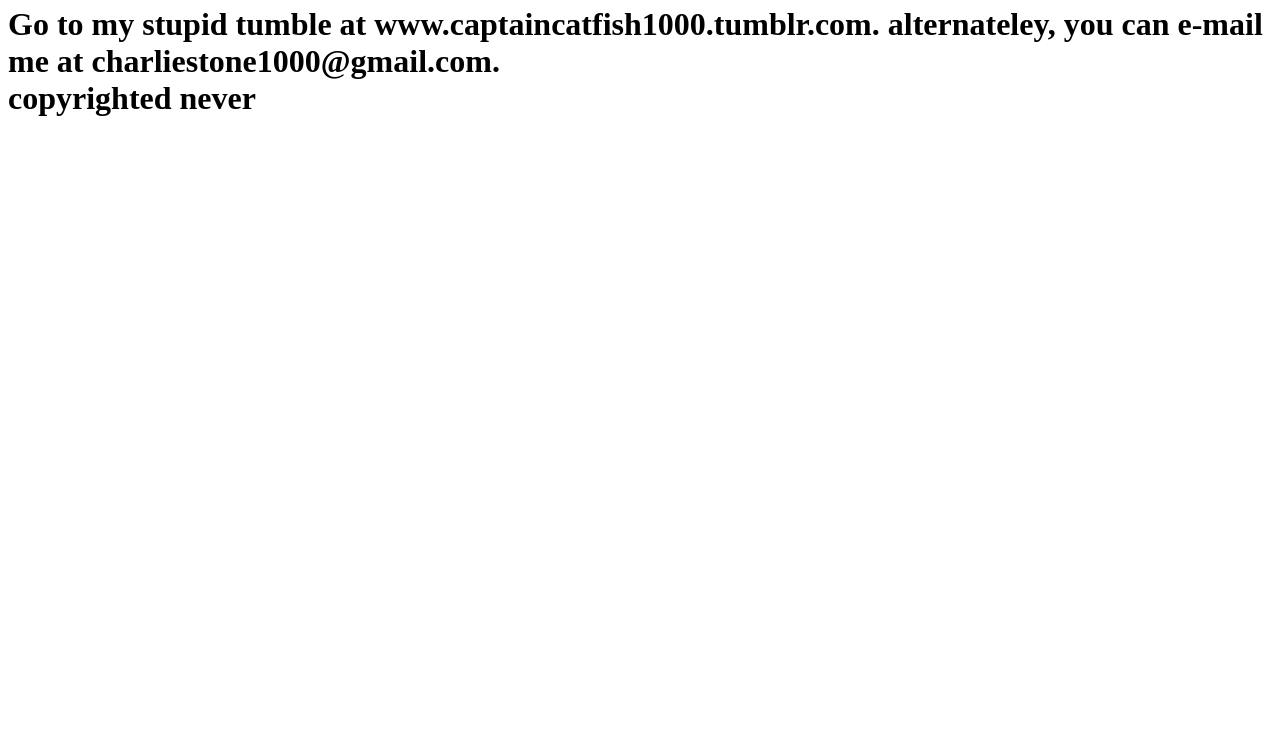
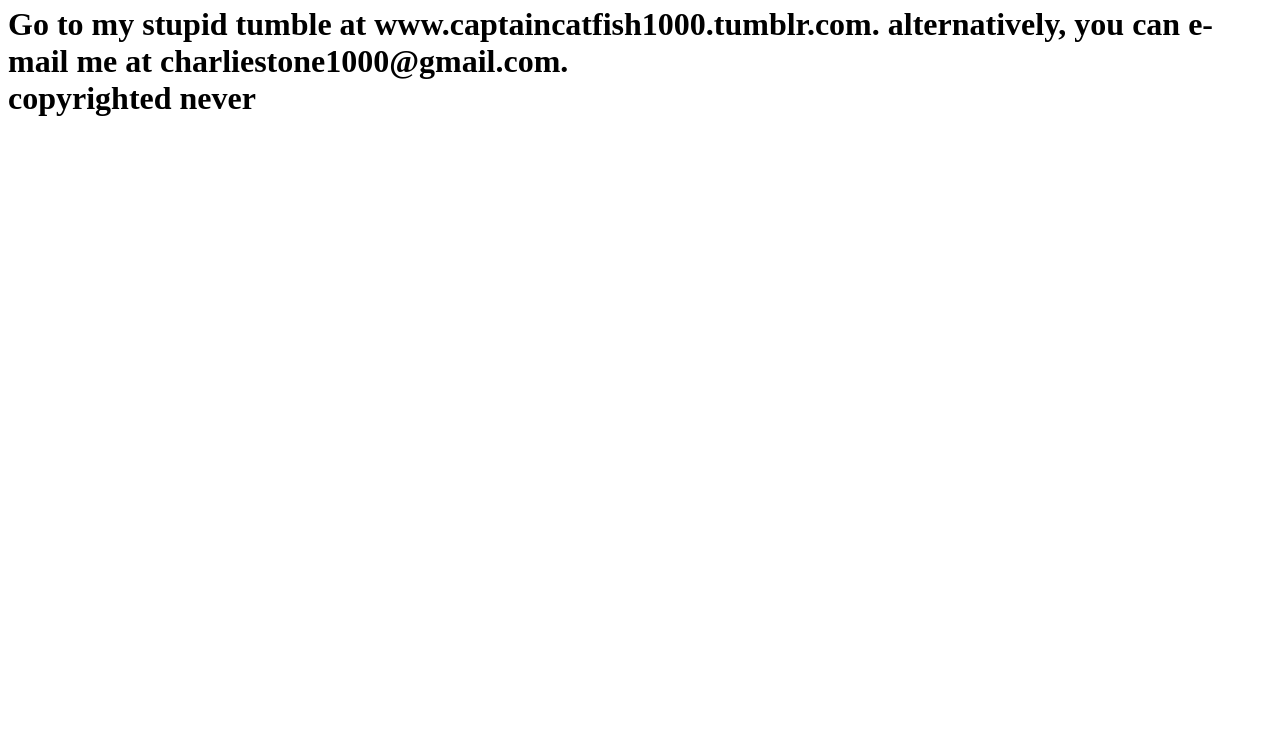
Before and after one commit to CaptCatfish/gitgut, a plain HTML site: page contact.html in a window 1280 px wide. Shown: the part 60-800 px from the top of the page. Drawn offline with Linux system fonts and the light colour scheme.

Commit message:
Update contact.html

```diff
--- a/contact.html
+++ b/contact.html
@@ -1,3 +1,3 @@
 <h1>contact the chef<h1>
-	<body>Go to my stupid tumble at www.captaincatfish1000.tumblr.com.  alternateley, you can e-mail me at charliestone1000@gmail.com.</body>
+	<body>Go to my stupid tumble at www.captaincatfish1000.tumblr.com.  alternatively, you can e-mail me at charliestone1000@gmail.com.</body>
 	<footer>copyrighted never</footer>
```
